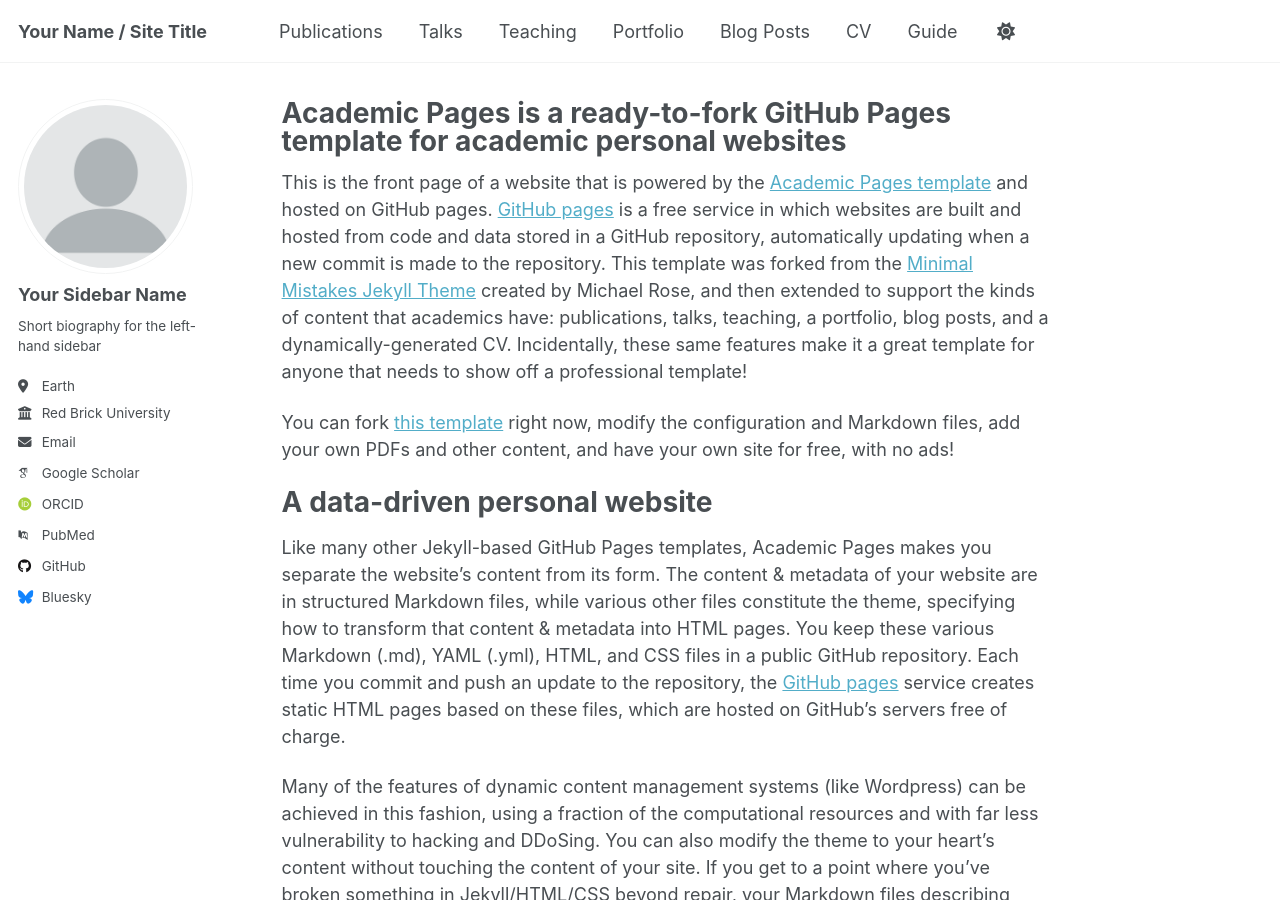
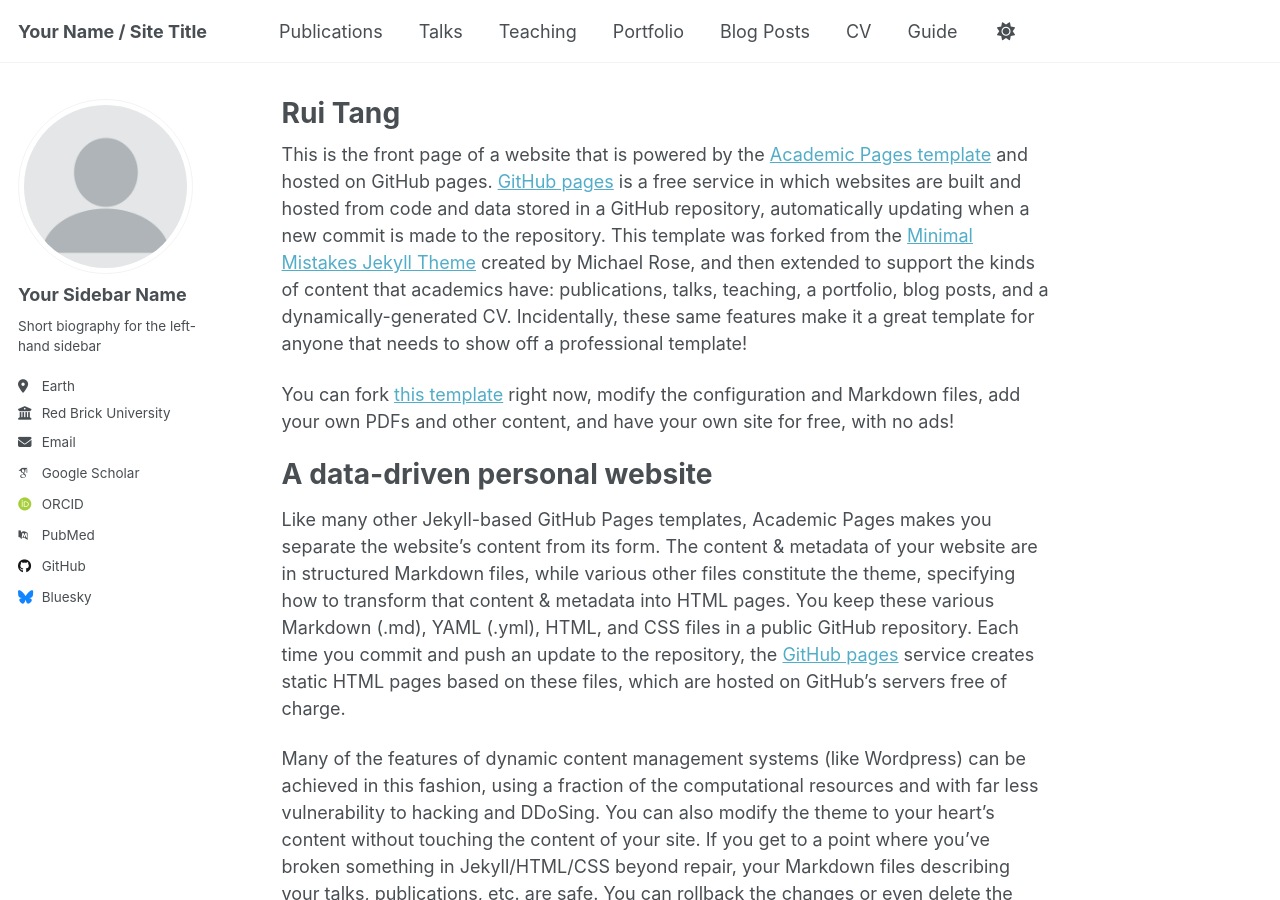
Before and after one commit to gasia77/ruitang.github.io, a Jekyll site: the page built from _pages/about.md, in a window 1280 px wide and 900 px high. Built offline with Jekyll 4.4.1, drawn with Linux system fonts in a browser that asks for light colours; some web fonts are replaced; a script that is not in the unit is left out.

Commit message:
Update about.md

```diff
--- a/_pages/about.md
+++ b/_pages/about.md
@@ -1,6 +1,6 @@
 ---
 permalink: /
-title: "Academic Pages is a ready-to-fork GitHub Pages template for academic personal websites"
+title: "Rui Tang"
 author_profile: true
 redirect_from:
   - /about/
```
